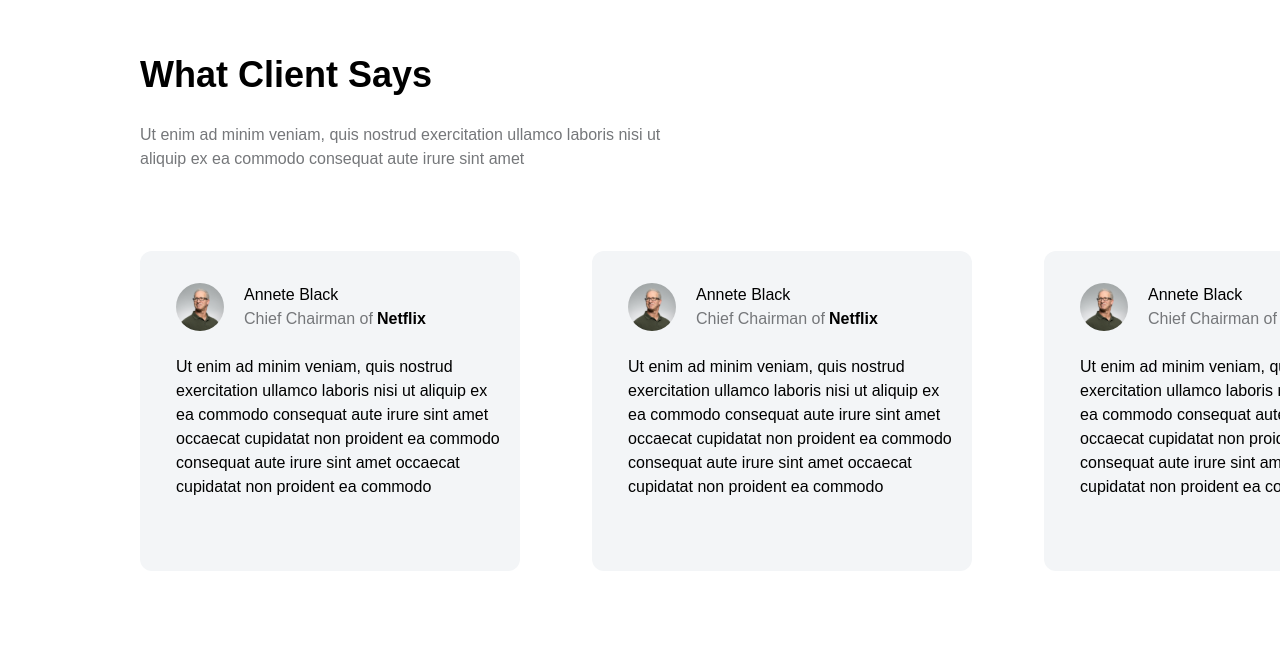
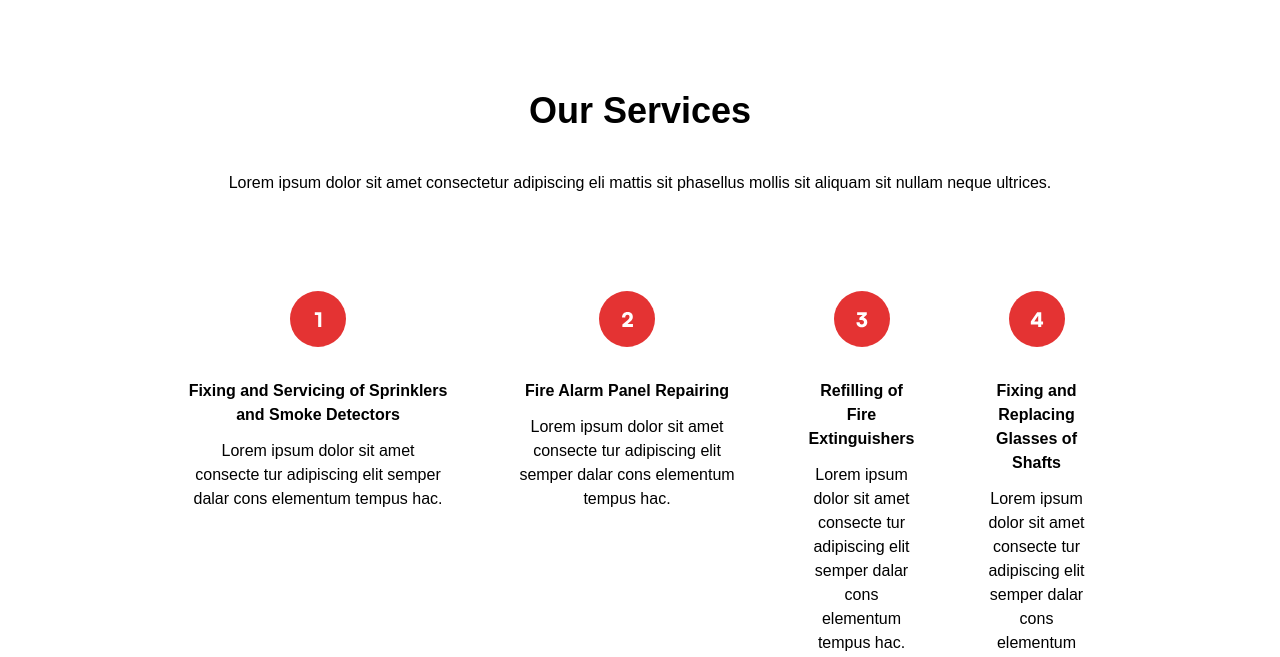
Before and after one commit to Tejas-0001/fire_and_safety_service, a Next.js app: page / in a window 1280 px wide. Shown: the part 2703-3360 px from the top of the page. Built offline with nearby package versions, Linux system fonts and the light colour scheme.

Commit message:
Update page.tsx

```diff
--- a/app/page.tsx
+++ b/app/page.tsx
@@ -4,6 +4,7 @@ import Product from "../components/product/product";
 import Client from "../components/client/client";
 import Review from "../components/review/review";
 import Faq from "../components/faq/page";
+import Services from "../components/Services";
 
 export default function Home() {
   return (
@@ -18,6 +19,7 @@ export default function Home() {
       <Hero />
       <Product />
       <Client />
+      <Services />
       <Review />
       <Faq />
       <Contact />
```
